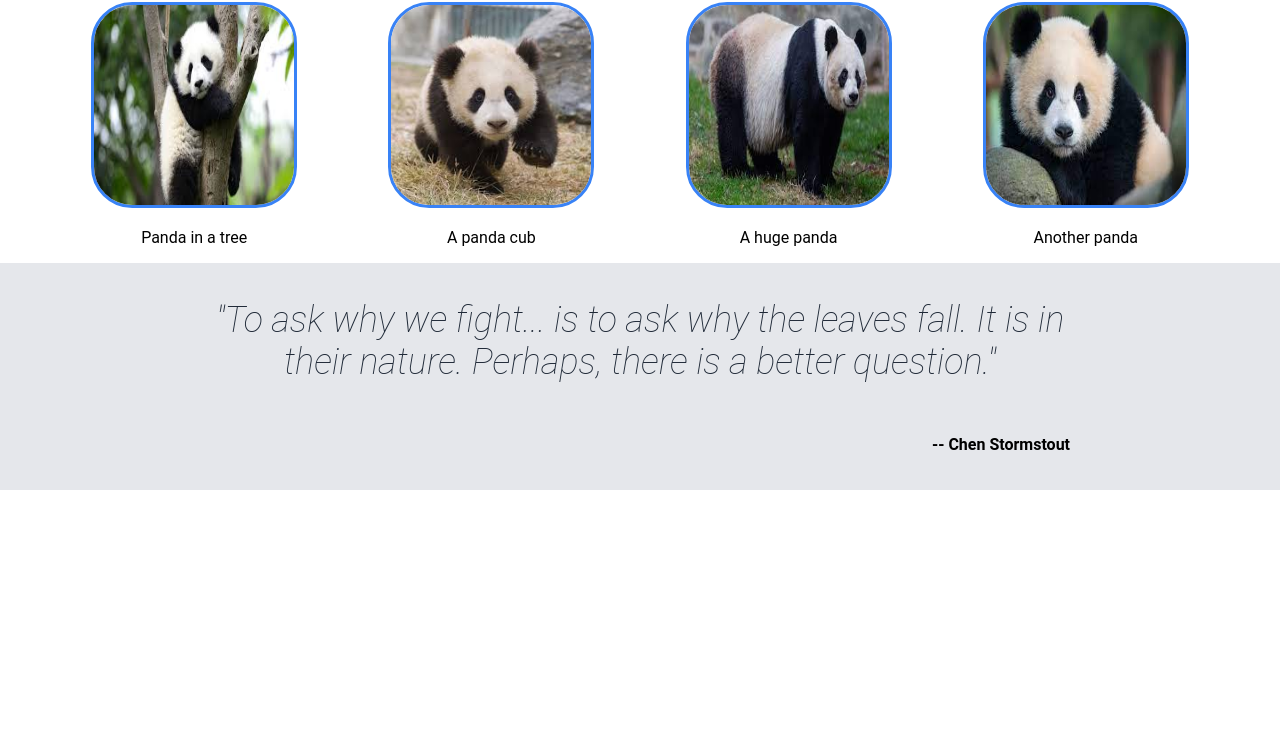
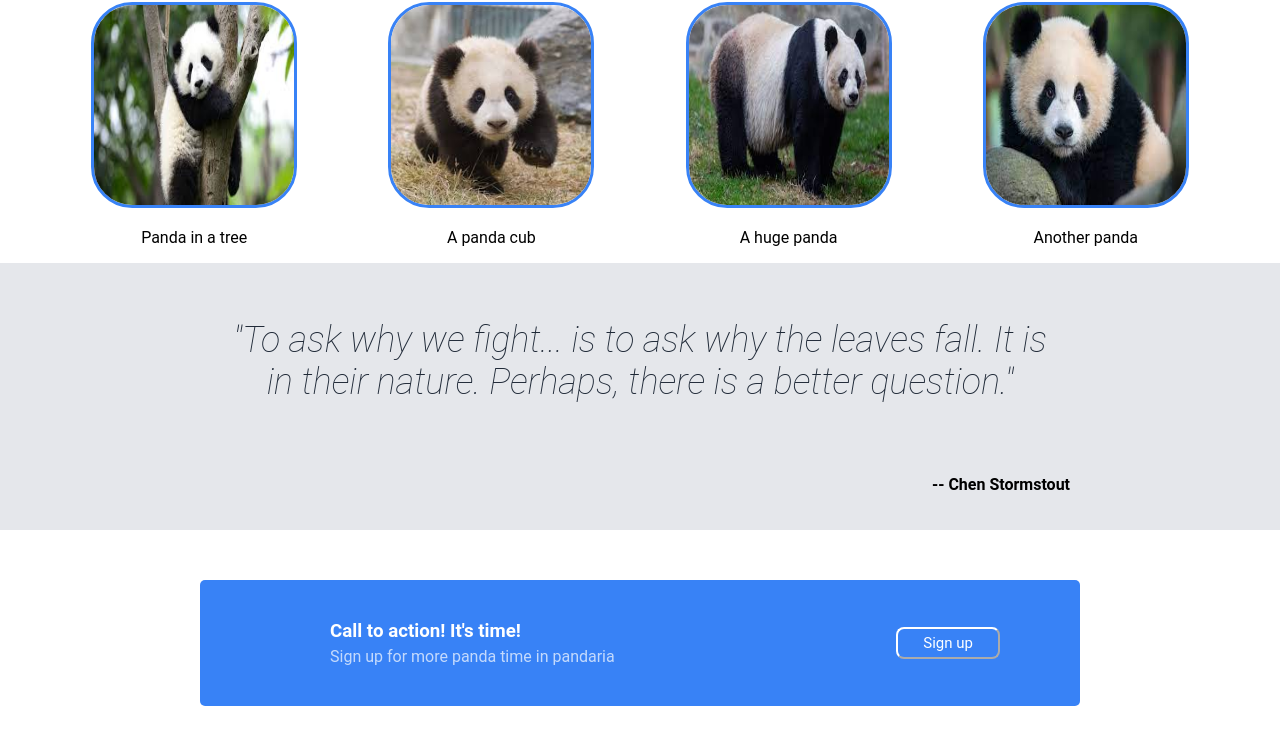
Before and after one commit to NickMagidson/landing-page, a plain HTML site: page index.html in a window 1280 px wide. Shown: the part 731-1475 px from the top of the page. Before the commit the page ends 1221 px from the top, so only its background shows below. Drawn offline with Linux system fonts and the light colour scheme.

Commit message:
Call to action section

```diff
--- a/index.html
+++ b/index.html
@@ -22,7 +22,7 @@
             <div class="hero-left">
                 <h1 class="hero-title">This website is awsome</h1>
                 <p class="hero-para">This website has some subtext that goes here under the main title. It's a smaller font and the color is lower contrast</p>
-                <button>Sign up</button>
+                <button class="hero-button" type="button">Sign up</button>
             </div>
             <img src="Imgs/skynews-panda-china_5441807.jpg" class="hero-img">
         </div>
@@ -54,5 +54,14 @@
             <p class="credit">-- Chen Stormstout</p>
         </div>
     </div>
+
+    <div class="cta-box">
+        <div class="cta-left">
+            <h3>Call to action! It's time!</h3>
+            <p class="cta-para">Sign up for more panda time in pandaria</p>
+        </div>
+        <button class="cta-button" type="button">Sign up</button>
+    </div>
+
 </body>
 </html>
--- a/style.css
+++ b/style.css
@@ -68,7 +68,7 @@ li {
     color: #e5e7eb;
 }
 
-button {
+.hero-button {
     display: block;
     text-align: center;
     width: 110px;
@@ -125,6 +125,7 @@ button {
     font-style: italic;
     font-weight: lighter;
     font-family: 'Roboto', arial;
+    padding: 20px;
 }
 
 .credit {
@@ -133,3 +134,45 @@ button {
     padding-bottom: 20px;
     padding-right: 10px;
 }
+
+.cta-box {
+    background-color: #3882f6;
+    margin: 50px 200px;
+    padding: 10px 80px;
+    display: flex;
+    align-items: center;
+    border-radius: 5px;
+}
+
+.cta-left {
+    display: flex;
+    flex-direction: column;
+    align-items: flex-start;
+    text-align: left;
+    flex: 1;
+}
+
+h3 {
+    color: #fff;
+    font-family: 'Roboto', arial;
+    padding: 0;
+    margin: 30px 0px 0px 50px;
+}
+
+.cta-para {
+    color: #fff;
+    opacity: 0.7;
+    margin: 5px 30px 30px 50px;
+}
+
+.cta-button {
+    display: flex;
+    justify-content: right;
+    color: #fff;
+    font-family: 'Roboto', arial;
+    border-color: #fff;
+    border-radius: 8px;
+    background-color: #3882F6;
+    padding: 5px 25px;
+    font-size: 15px;
+}
```
